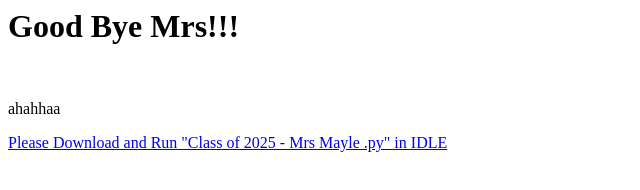
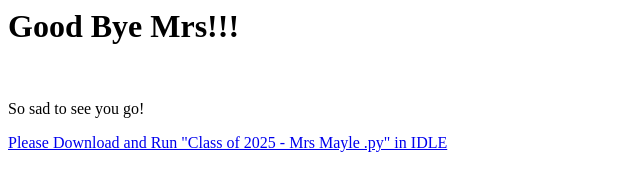
Before and after one commit to Johnlp2095/Good-Luck-MRS-, a plain HTML site: page index.html in a window 1280 px wide. Shown: the full height of the page, 0-640 px from the left. Drawn offline with Linux system fonts and the light colour scheme.

Commit message:
Update index.html

```diff
--- a/index.html
+++ b/index.html
@@ -6,7 +6,7 @@
 <Body>
   <h1> Good Bye Mrs!!! </h1>
 <br>
-  <p>ahahhaa</p>
+  <p>So sad to see you go!</p>
 
 
   <a href="https://github.com/Johnlp2095/Good-Luck-MRS-">Please Download and Run "Class of 2025 - Mrs Mayle .py" in IDLE</a>
```
